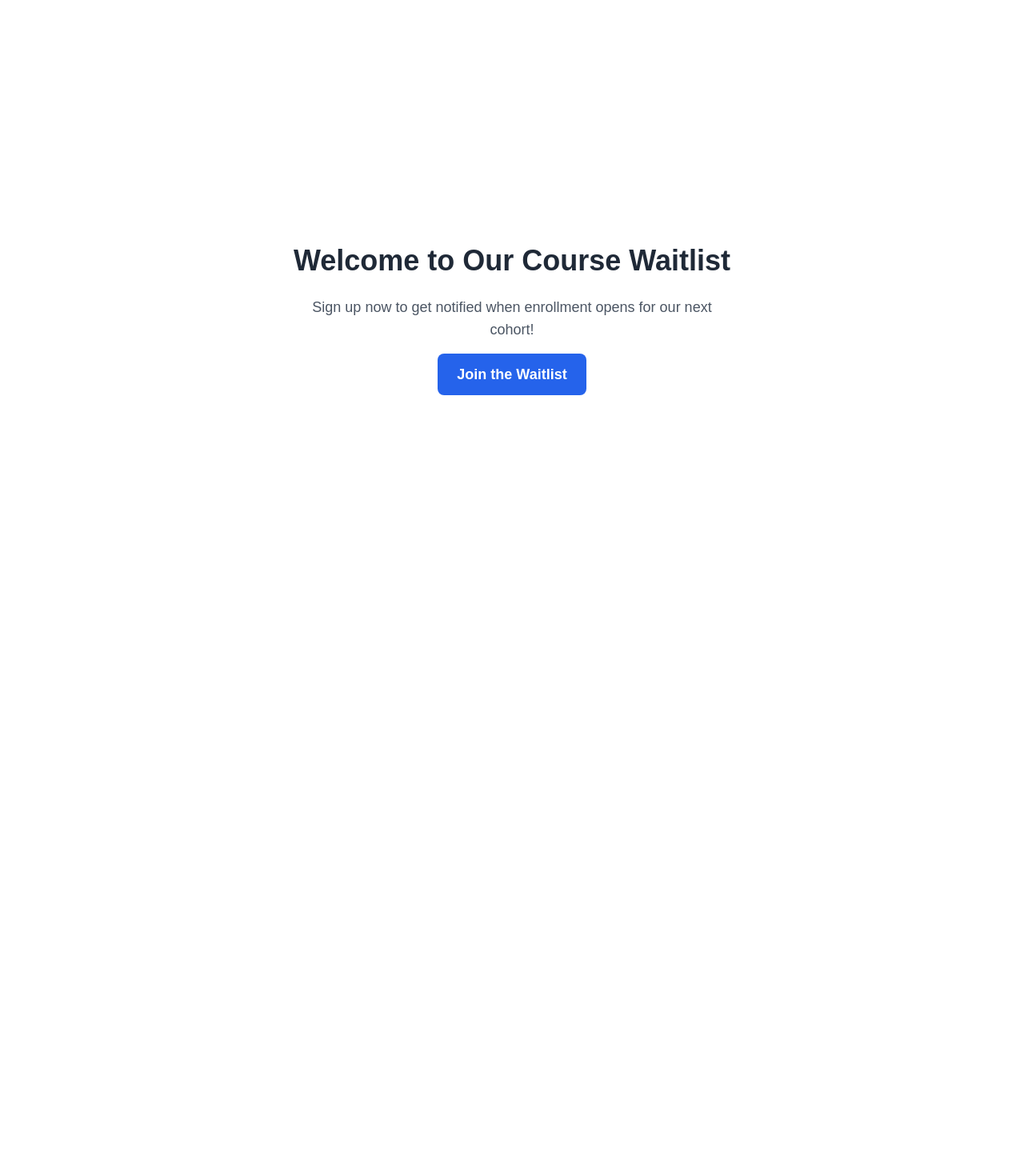
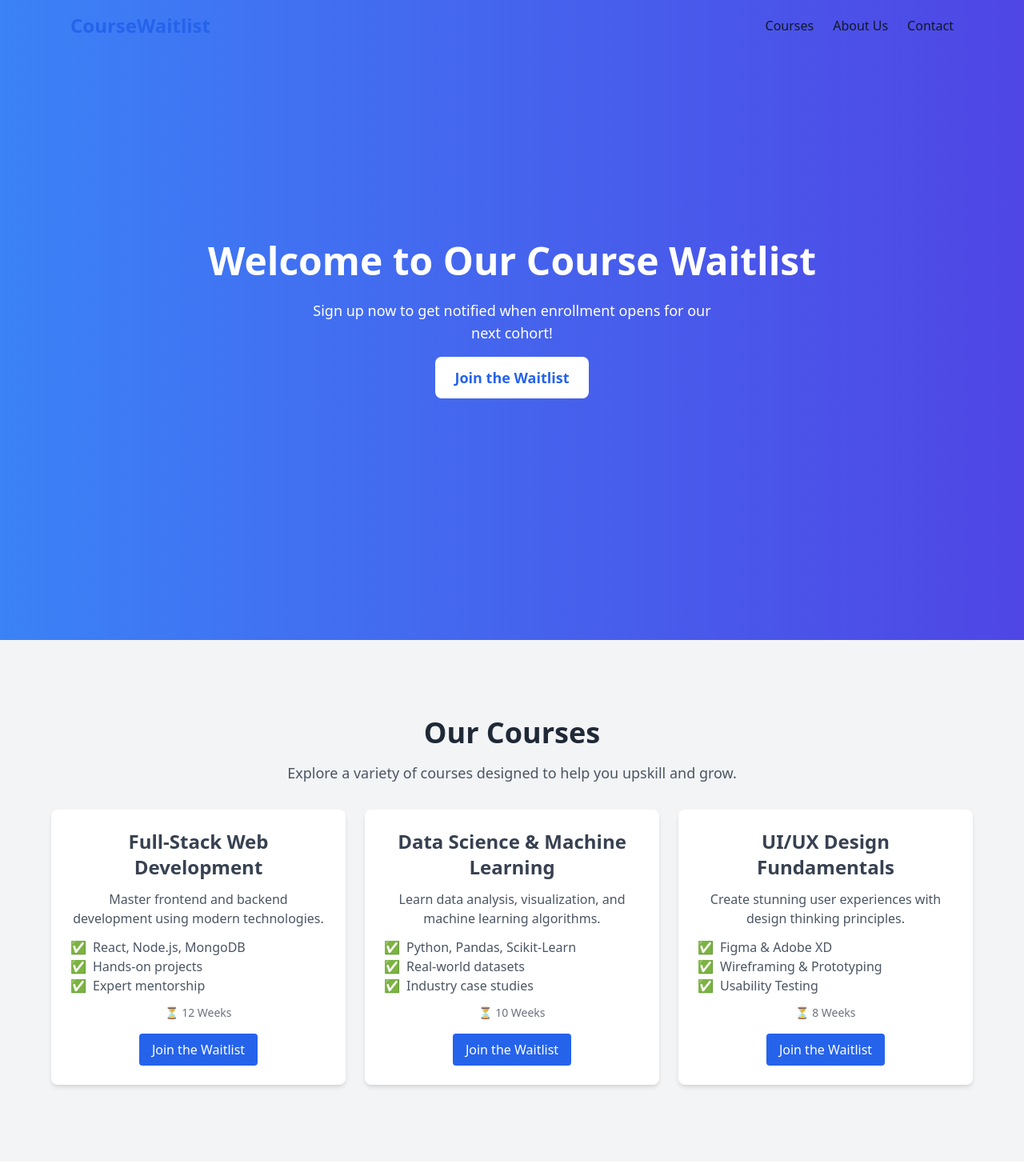
Before and after one commit to johnsonejoga456/Waitlist-app, a Next.js app: page / in a window 1280 px wide. Shown: the top 1470 px of the page at 80% size. Before the commit the page ends 800 px from the top, so only its background shows below. Built offline with nearby package versions, Linux system fonts and the light colour scheme.

Commit message:
Update Changes

```diff
--- a/app/page.tsx
+++ b/app/page.tsx
@@ -1,26 +1,129 @@
 "use client";
 
-import { useState } from "react";
+import { useState, useEffect } from "react";
 import WaitlistForm from "./components/WaitlistForm";
 
-export default function Home() {
+const courses = [
+  {
+    id: 1,
+    title: "Full-Stack Web Development",
+    description: "Master frontend and backend development using modern technologies.",
+    features: ["React, Node.js, MongoDB", "Hands-on projects", "Expert mentorship"],
+    duration: "12 Weeks",
+  },
+  {
+    id: 2,
+    title: "Data Science & Machine Learning",
+    description: "Learn data analysis, visualization, and machine learning algorithms.",
+    features: ["Python, Pandas, Scikit-Learn", "Real-world datasets", "Industry case studies"],
+    duration: "10 Weeks",
+  },
+  {
+    id: 3,
+    title: "UI/UX Design Fundamentals",
+    description: "Create stunning user experiences with design thinking principles.",
+    features: ["Figma & Adobe XD", "Wireframing & Prototyping", "Usability Testing"],
+    duration: "8 Weeks",
+  },
+];
+
+export default function HomePage() {
   const [isModalOpen, setIsModalOpen] = useState(false);
+  const [scrolled, setScrolled] = useState(false);
+
+  useEffect(() => {
+    const handleScroll = () => {
+      setScrolled(window.scrollY > 50);
+    };
+    window.addEventListener("scroll", handleScroll);
+    return () => window.removeEventListener("scroll", handleScroll);
+  }, []);
+
+  const scrollToSection = (id: string) => {
+    document.getElementById(id)?.scrollIntoView({ behavior: "smooth" });
+  };
 
   return (
-    <div className="flex flex-col items-center justify-center min-h-screen px-6">
-      <h1 className="text-4xl font-bold mb-6 text-gray-800 text-center">
-        Welcome to Our Course Waitlist
-      </h1>
-      <p className="text-lg text-gray-600 text-center mb-4 max-w-lg">
+    <div className="font-sans text-gray-900">
+      {/* Header */}
+      <header className={`fixed w-full top-0 z-50 transition-all duration-300 ${scrolled ? "bg-white shadow-md" : "bg-transparent"}`}>
+        <div className="max-w-6xl mx-auto px-6 py-4 flex justify-between items-center">
+          <h1 className="text-2xl font-bold text-blue-600">CourseWaitlist</h1>
+          <nav className="flex gap-6">
+            <button onClick={() => scrollToSection("courses")} className="hover:text-blue-600 transition">
+              Courses
+            </button>
+            <button onClick={() => scrollToSection("about")} className="hover:text-blue-600 transition">
+              About Us
+            </button>
+            <button onClick={() => scrollToSection("contact")} className="hover:text-blue-600 transition">
+              Contact
+            </button>
+          </nav>
+        </div>
+      </header>
+
+      {/* Home Section */}
+      <section id="home" className="flex flex-col items-center justify-center min-h-screen px-6 text-center bg-gradient-to-r from-blue-500 to-indigo-600 text-white">
+        <h1 className="text-5xl font-bold mb-6">Welcome to Our Course Waitlist</h1>
+        <p className="text-lg max-w-lg mb-4">
           Sign up now to get notified when enrollment opens for our next cohort!
         </p>
-
         <button
           onClick={() => setIsModalOpen(true)}
-        className="bg-blue-600 text-white px-6 py-3 rounded-lg text-lg font-semibold hover:bg-blue-700 transition duration-300"
+          className="bg-white text-blue-600 px-6 py-3 rounded-lg text-lg font-semibold hover:bg-gray-200 transition"
         >
           Join the Waitlist
         </button>
+      </section>
+
+      {/* Courses Section */}
+      <section id="courses" className="py-24 bg-gray-100 text-center">
+        <h2 className="text-4xl font-bold text-gray-800">Our Courses</h2>
+        <p className="text-lg text-gray-600 max-w-2xl mx-auto mt-4">
+          Explore a variety of courses designed to help you upskill and grow.
+        </p>
+
+        {/* Course Cards */}
+        <div className="grid md:grid-cols-2 lg:grid-cols-3 gap-6 max-w-6xl mx-auto mt-8">
+          {courses.map((course) => (
+            <div key={course.id} className="bg-white shadow-md rounded-lg p-6">
+              <h3 className="text-2xl font-semibold text-gray-700">{course.title}</h3>
+              <p className="text-gray-600 my-3">{course.description}</p>
+              <ul className="text-left text-gray-600">
+                {course.features.map((feature, index) => (
+                  <li key={index} className="flex items-center">
+                    ✅ <span className="ml-2">{feature}</span>
+                  </li>
+                ))}
+              </ul>
+              <p className="text-sm text-gray-500 mt-3">⏳ {course.duration}</p>
+              <button
+                onClick={() => setIsModalOpen(true)}
+                className="mt-4 bg-blue-600 text-white px-4 py-2 rounded hover:bg-blue-700 transition"
+              >
+                Join the Waitlist
+              </button>
+            </div>
+          ))}
+        </div>
+      </section>
+
+      {/* About Section */}
+      <section id="about" className="py-24 text-center bg-white">
+        <h2 className="text-4xl font-bold text-gray-800">About Us</h2>
+        <p className="text-lg text-gray-600 max-w-2xl mx-auto mt-4">
+          We are dedicated to providing top-quality education and helping students reach their goals.
+        </p>
+      </section>
+
+      {/* Contact Section */}
+      <section id="contact" className="py-24 bg-gray-100 text-center">
+        <h2 className="text-4xl font-bold text-gray-800">Contact Us</h2>
+        <p className="text-lg text-gray-600 max-w-2xl mx-auto mt-4">
+          Have questions? Reach out to us, and we’ll be happy to help.
+        </p>
+      </section>
 
       {/* Waitlist Form Modal */}
       <WaitlistForm isOpen={isModalOpen} onClose={() => setIsModalOpen(false)} />
```
Lines whose indentation alone changed are shown as unchanged.
